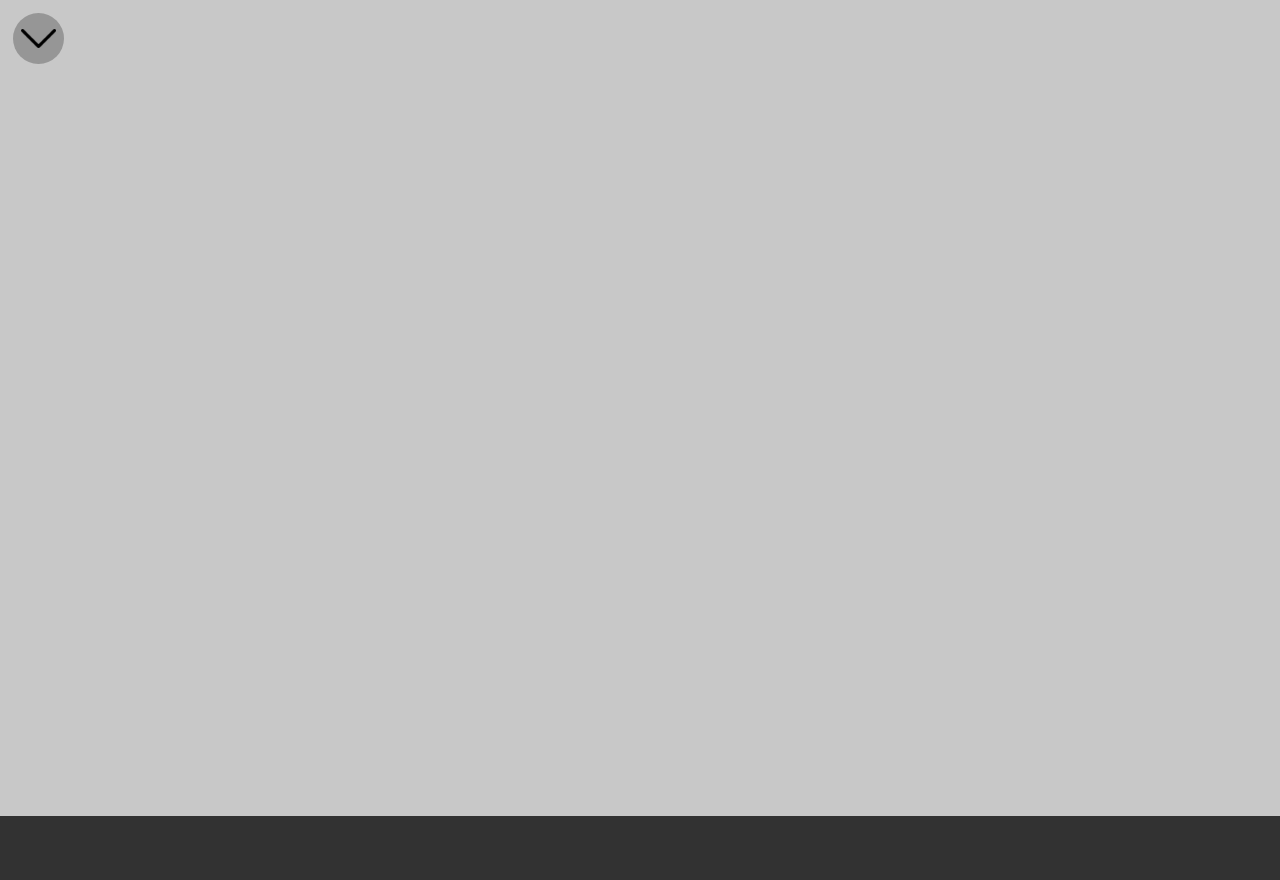
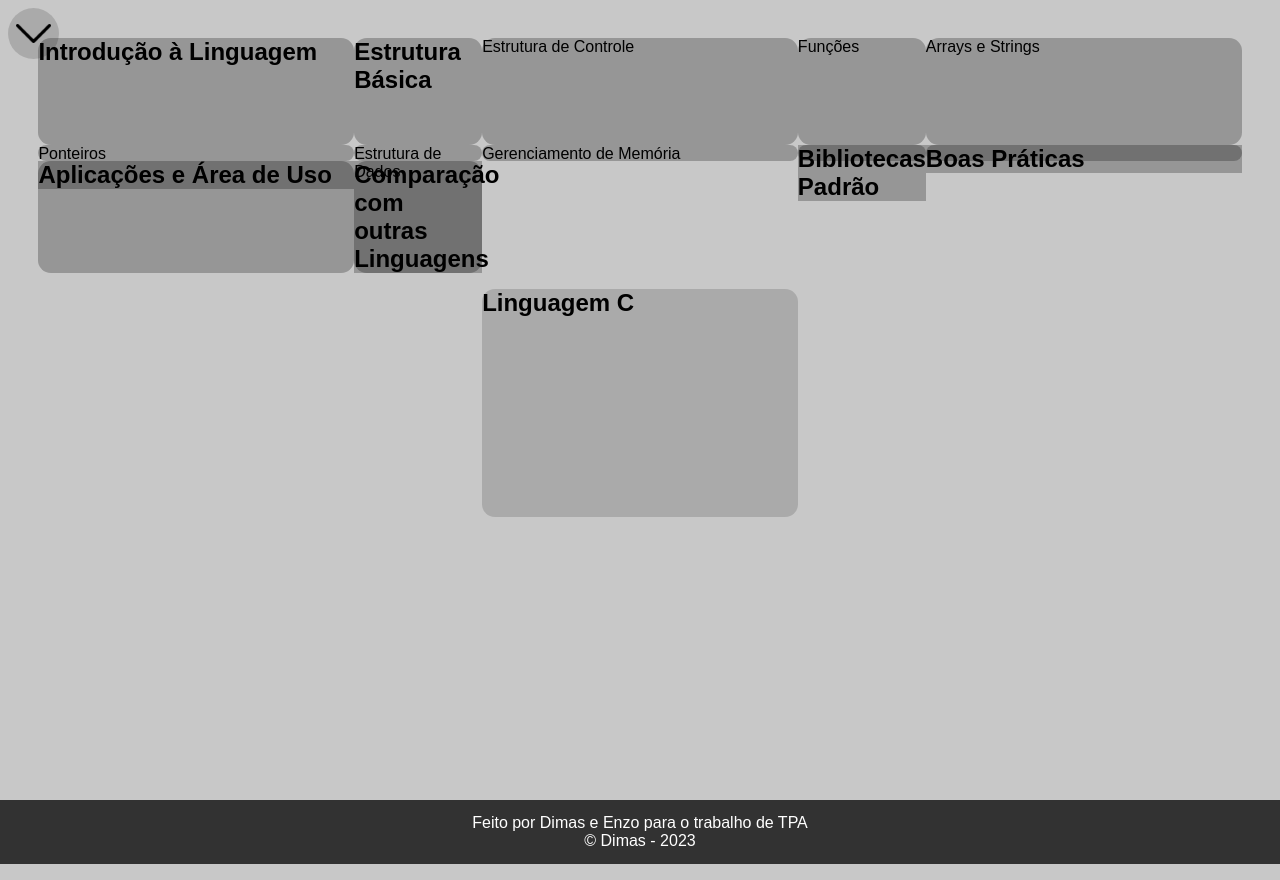
Before and after one commit to Dimas000000/Mapa-mental-C, a plain HTML site: page index.html in a window 1280 px wide. Both pictures are taken after a click on the picture 32 px from the left and 32 px from the top of the page. Drawn offline with Linux system fonts and the light colour scheme.

Commit message:
Add files via upload

```diff
--- a/css/index.css
+++ b/css/index.css
@@ -15,18 +15,41 @@
 body{
     background-color: rgb(200, 200, 200);
 }
+
+/* Header */
+
 header{
     background-color: rgb(50, 50, 50);
     color: white;
 }
 #header-hide-btn{
     filter: invert(1);
+    background-color: rgba(255, 255, 255, 0.15);
+}
+#header-hide-btn:hover{
+    background-color: rgba(255, 255, 255, 0.25);
 }
 #header-show-btn{
+    background-color: rgba(0, 0, 0, 0.15);
+}
+#header-show-btn:hover{
     background-color: rgba(0, 0, 0, 0.25);
 }
+
+/* Main */
+
+#title{
+    background-color: rgba(0, 0, 0, 0.15);
+}
+.topico{
+    background-color: rgba(0, 0, 0, 0.25);
+}
+
+/* Footer */
+
 footer{
     background-color: rgb(50, 50, 50);
+    color: white;
 }
 
 /* ----- Measures ----- */
@@ -34,7 +57,7 @@ footer{
 body{
     height: 120vh;
     display: grid;
-    grid-template: min(5vw, 10vh) 1fr min(5vw, 10vh) / 1fr;
+    grid-template: min(5vw, 10vh) 100vh min(5vw, 10vh) / 1fr;
 }
 
 /* Header */
@@ -46,12 +69,13 @@ header{
 #header-hide-btn{
     width: min(4vw, 8vh);
     margin: auto;
+    border-radius: 20vw;
     transform: rotate(180deg);
 }
 #header-show-btn{
-    position: fixed;
-    left: 1vw;
-    top: 1vw;
+    position: absolute;
+    left: min(1vh, 2vw);
+    top: min(1vh, 2vw);
     width: min(4vw, 8vh);
     margin: auto;
     border-radius: 20vw;
@@ -63,6 +87,59 @@ header > h2{
 
 /* Main */
 
+main{
+    margin: min(3vw, 6vh);
+    display: grid;
+    grid-template: 1fr 2vh 1fr 2vh 1fr 2vh 1fr 2vh 1fr 2vh 1fr / 1fr 10vw 1fr 10vw 1fr;
+}
+section{
+    border-radius: min(1vw, 2vh);
+}
+#title{
+    grid-area: 5/3/8/3;
+}
+#topico-1{
 
+}
+#topico-2{
+
+}
+#topico-3{
+
+}
+#topico-4{
+
+}
+#topico-5{
+
+}
+#topico-6{
+
+}
+#topico-7{
+
+}
+#topico-8{
+
+}
+#topico-9{
+
+}
+#topico-10{
+
+}
+#topico-11{
+
+}
+#topico-12{
+
+}
 
 /* Footer */
+
+footer{
+    display: flex;
+    flex-direction: column;
+    align-items: center;
+    justify-content: center;
+}
--- a/index.html
+++ b/index.html
@@ -16,10 +16,49 @@
     </header>
     <img id="header-show-btn" src="icon/seta.png">
     <main>
-
+        <section id="title">
+            <h1>Linguagem C</h1>
+        </section>
+        <section class="topico" id="topico-1">
+            <h2>Introdução à Linguagem</h2>
+        </section>
+        <section class="topico" id="topico-2">
+            <h2>Estrutura Básica</h2>
+        </section>
+        <section class="topico" id="topico-3">
+            <h2">Estrutura de Controle</h2>
+        </section>
+        <section class="topico" id="topico-4">
+            <h2">Funções</h2>
+        </section>
+        <section class="topico" id="topico-5">
+            <h2">Arrays e Strings</h2>
+        </section>
+        <section class="topico" id="topico-6">
+            <h2">Ponteiros</h2>
+        </section>
+        <section class="topico" id="topico-7">
+            <h2">Estrutura de Dados</h2>
+        </section>
+        <section class="topico" id="topico-8">
+            <h2">Gerenciamento de Memória</h2>
+        </section>
+        <section class="topico" id="topico-9">
+            <h2 class="topico">Bibliotecas Padrão</h2>
+        </section>
+        <section class="topico" id="topico-10">
+            <h2 class="topico">Boas Práticas</h2>
+        </section>
+        <section class="topico" id="topico-11">
+            <h2 class="topico">Aplicações e Área de Uso</h2>
+        </section>
+        <section class="topico" id="topico-12">
+            <h2 class="topico">Comparação com outras Linguagens</h2>
+        </section>
     </main>
     <footer>
-
+        <p>Feito por Dimas e Enzo para o trabalho de TPA</p>
+        <p>© Dimas - 2023</p>
     </footer>
 </body>
 </html>
--- a/js/index.js
+++ b/js/index.js
@@ -6,7 +6,7 @@ $(document).ready(()=>{
     $('header').hide();
         $('body').css({
             'height': '110vh',
-            'grid-template': '1fr min(5vw, 10vh) / 1fr'
+            'grid-template': '100vh min(5vw, 10vh) / 1fr'
         });
     });
     $('#header-show-btn').click(()=>{
@@ -14,7 +14,7 @@ $(document).ready(()=>{
     $('header').show();
         $('body').css({
             'height': '120vh',
-            'grid-template': 'min(5vw, 10vh) 1fr min(5vw, 10vh) / 1fr'
+            'grid-template': 'min(5vw, 10vh) 100vh min(5vw, 10vh) / 1fr'
         });
     });
 });
```
